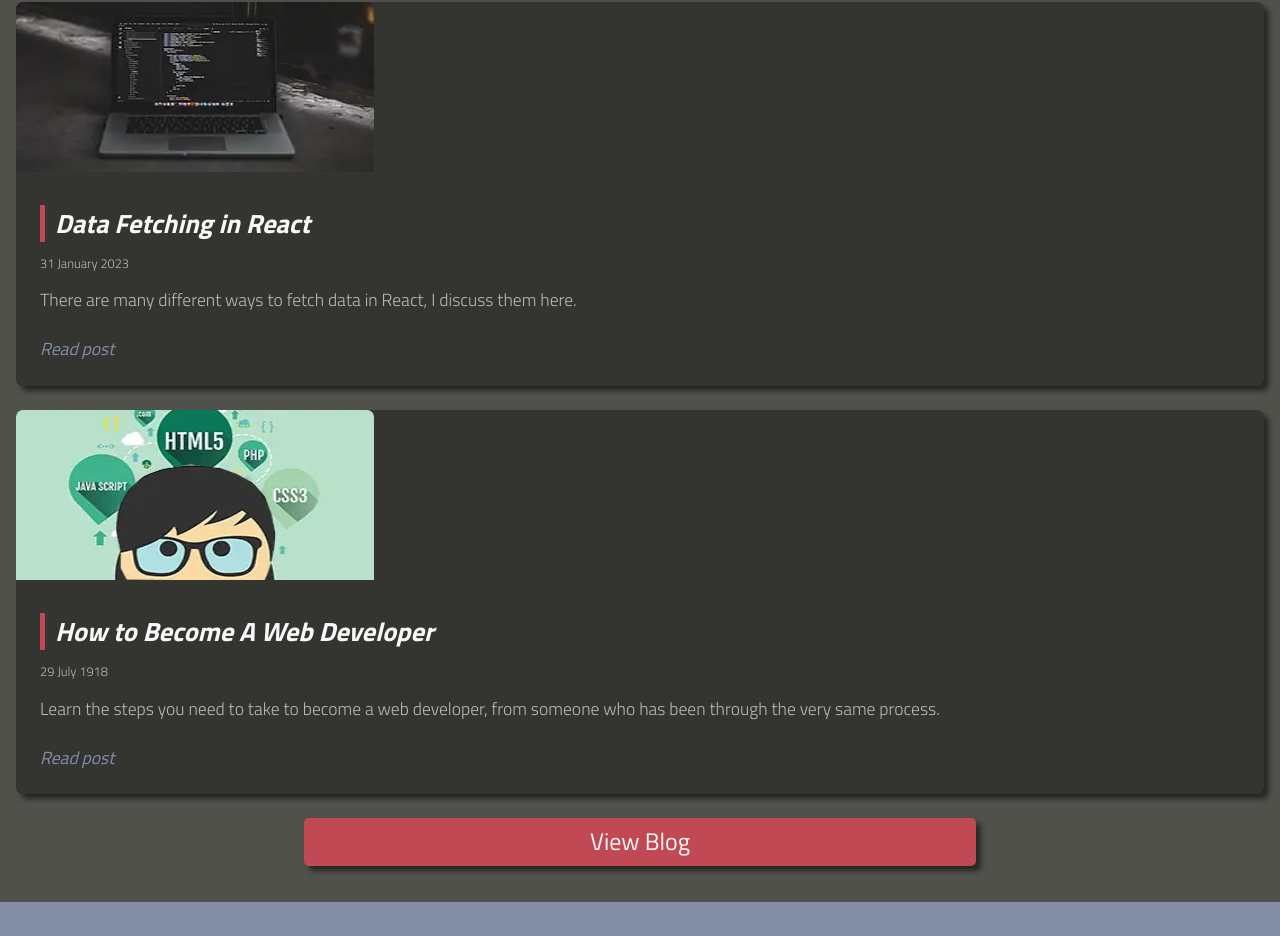
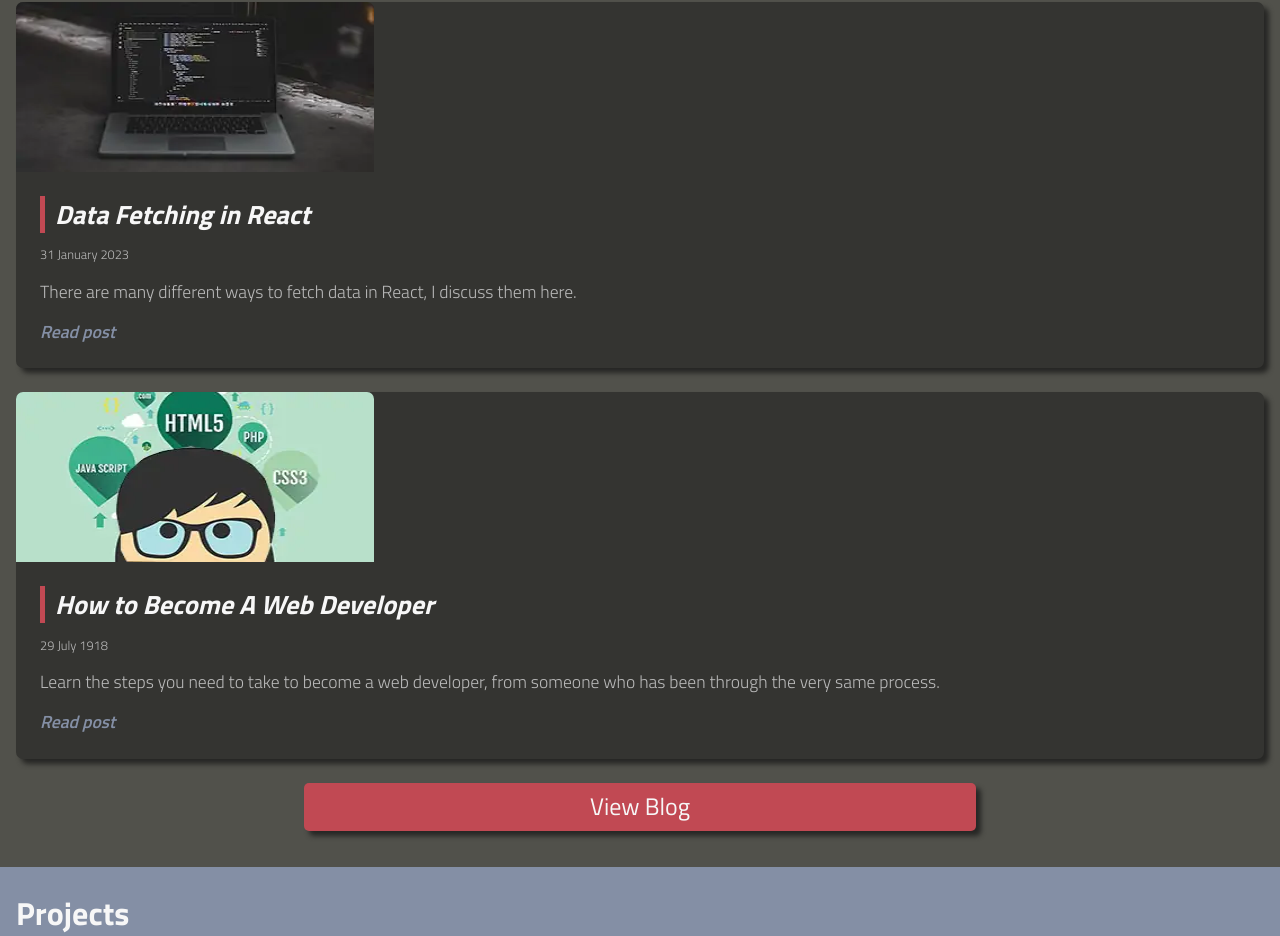
Before and after one commit to LukeTwomey/LukeTheWebDev, a Next.js app: page / in a window 1280 px wide. Shown: the part 1603-2539 px from the top of the page. Built offline with nearby package versions, Linux system fonts and the light colour scheme.

Commit message:
Update styles for blog previews

```diff
--- a/styles/global.css
+++ b/styles/global.css
@@ -871,6 +871,8 @@ p {
 .preview a {
   border-bottom: none;
   font-style: italic;
+  font-weight: 600;
+  margin: 0;
 }
 
 .preview h4 {
```
